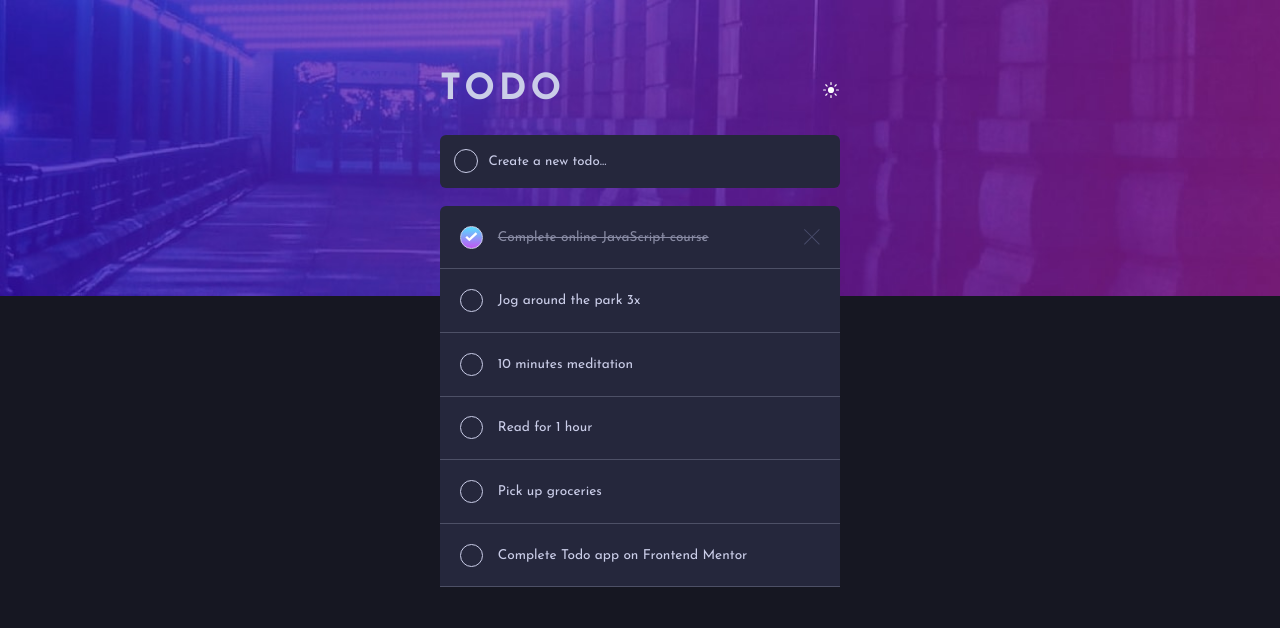
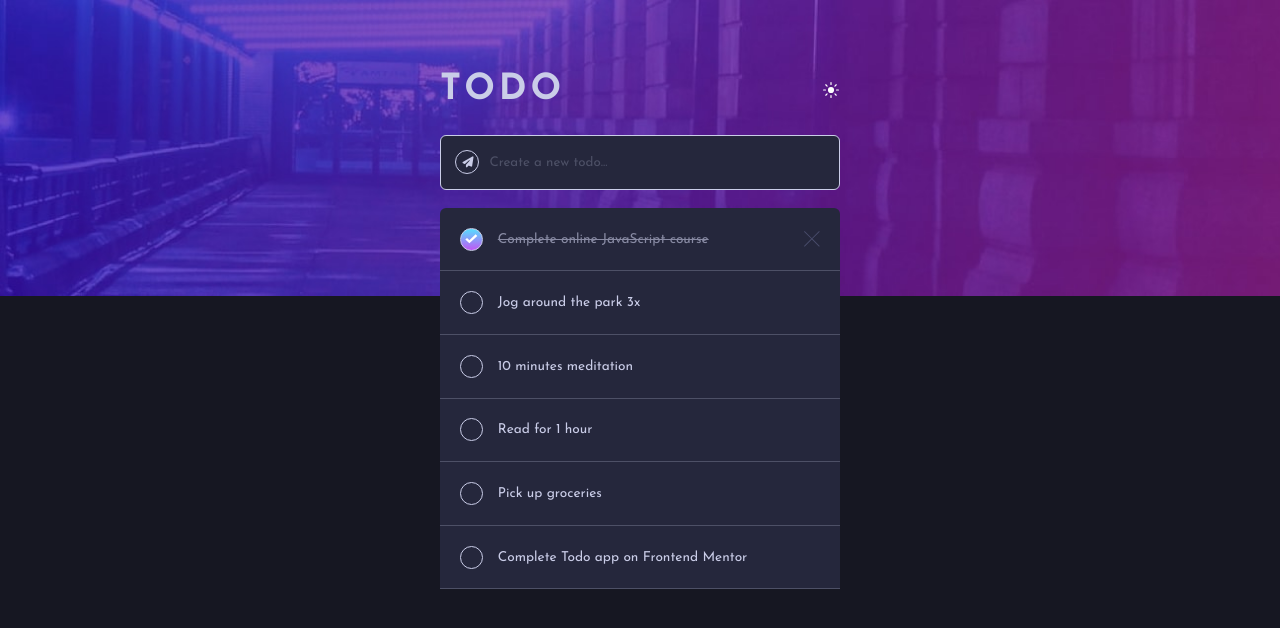
Before and after one commit to Jh3xy/todo-app, a plain HTML site: page index.html in a window 1280 px wide. Drawn offline with Linux system fonts and the light colour scheme.

Commit message:
Update styles.css

```diff
--- a/assets/styles.css
+++ b/assets/styles.css
@@ -16,7 +16,7 @@
   --color-surface: hsl(233, 11%, 84%);
   --color-border: hsl(236, 9%, 61%);
   --color-text: hsl(235, 19%, 35%);
-  --color-muted: hsl(234, 39%, 85%);
+  --color-muted: hsl(235, 14%, 66%);
   --color-error: hsl(0, 84%, 60%);
     --color-error-bg: hsl(0, 100%, 97%);
 
@@ -59,6 +59,12 @@ body{
 }
 body  .theme-toggle{
      background: url(../images/icon-moon.svg) no-repeat center / 90%;
+}
+input{
+    caret-color:  var(--color-muted);
+}
+body.dark input{
+    caret-color:  var(--blue-500);
 }
 img,
 button{
@@ -106,6 +112,7 @@ h1{
     background-color: var(--color-surface) ;
     border-radius: 6px;
     padding: .8rem;
+    border: 1px solid var(--color-text);
 }
 .add-task-btn{
     width: 24px;
@@ -127,13 +134,10 @@ h1{
     position: absolute;
     font-size: 11px;
     top: 6px;
-    right: 6px;
+    right: 5px;
     color: white;
     z-index: 90;
-    opacity: 0;
-}
-.add-task-btn:hover .enter-icon{
-    opacity: 1;
+    color:  var(--color-text);
 }
 input#task-input{
     color:  inherit;
@@ -144,7 +148,7 @@ input#task-input{
     border: none;
 }
 input#task-input::placeholder{
-    color: var(--color-text);
+    color: var(--color-muted);
 }
 /* .list__tasks{
     box-shadow: 2px 4px 25px rgb(0 0 0 / 0.5);
```
